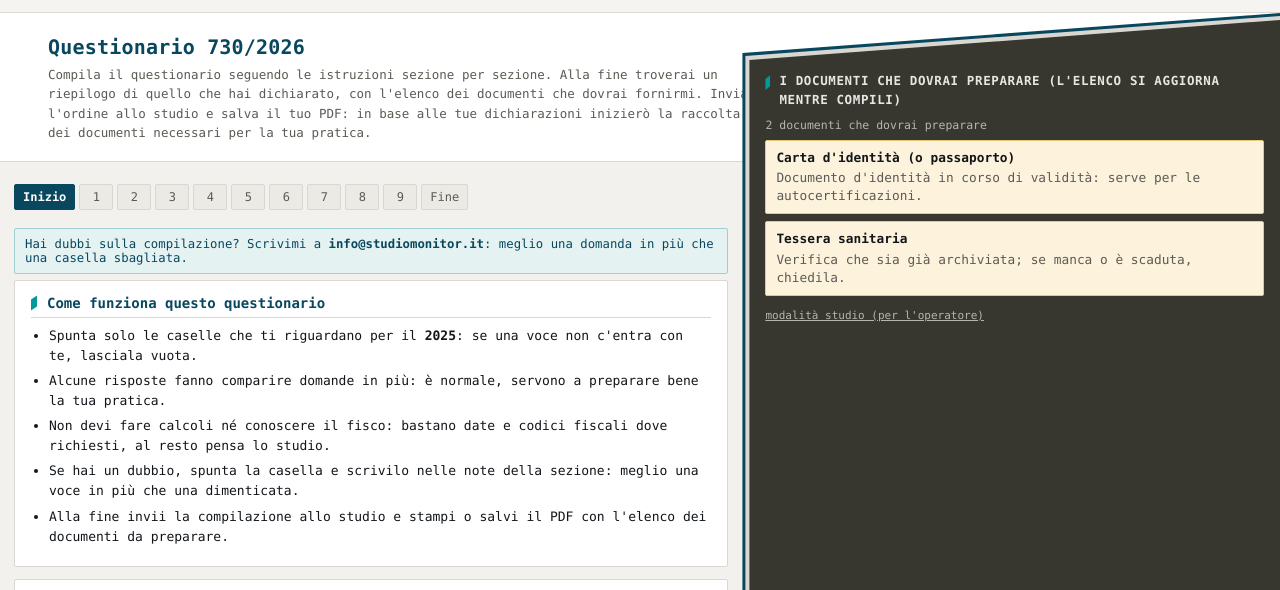
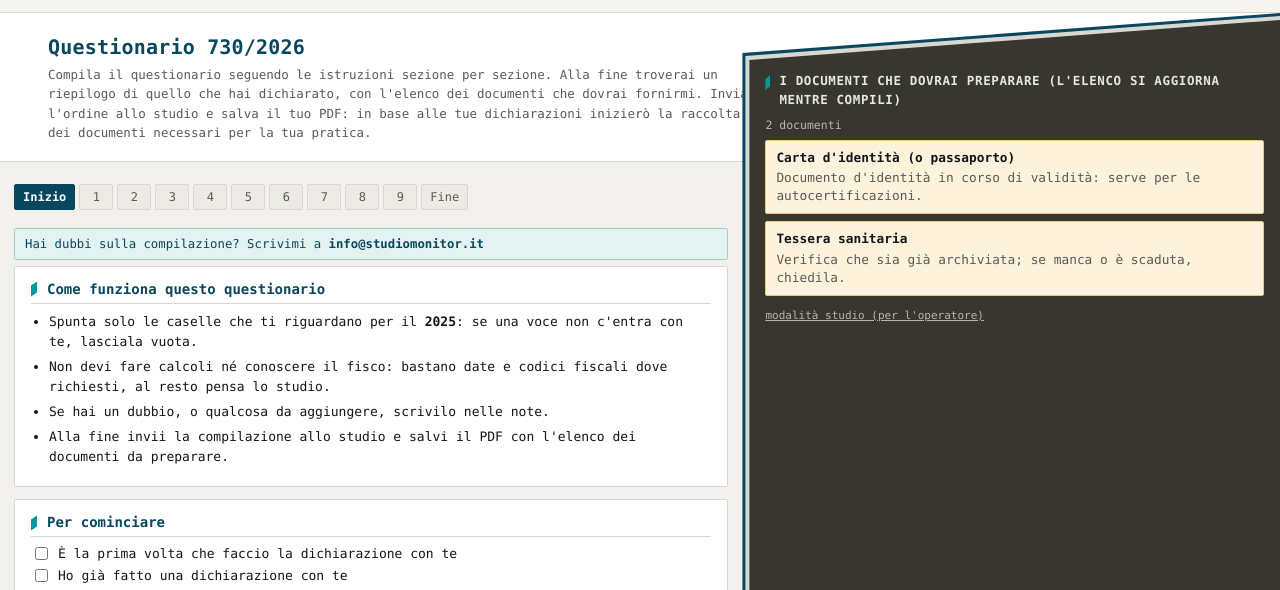
Before and after one commit to lumorselli/sito-studiomonitor, a plain HTML site: page questionario-730.html in a window 1280 px wide. Shown: the part 177-767 px from the top of the page. Drawn offline with Linux system fonts and the light colour scheme.

Commit message:
Add files via upload

```diff
--- a/questionario-730.html
+++ b/questionario-730.html
@@ -296,6 +296,8 @@
   #invio_status.err{font-size:14px;font-weight:700;color:#a15c00;background:var(--cli);border:2px solid var(--cli-border);border-radius:2px;padding:10px 12px;margin-top:10px;}
   #invio_status.ok{color:var(--giallo);font-weight:700;}
   .req{color:#a15c00;font-weight:700;}
+  /* avviso importante dentro il modulo: stessa famiglia giallo/ambra del box errore invio */
+  .notebox-warn{background:var(--cli);border:2px solid var(--cli-border);border-radius:2px;padding:8px 10px;font-size:12.3px;color:#a15c00;margin:6px 0;line-height:1.5;}
   #print-area{display:none;}
   @media print{
     header, .layout, .q-footer, .q-intro, .torna-btn{display:none !important;}
@@ -390,16 +392,15 @@
 
     <div id="stepper" class="cliente-only"></div>
 
-    <div class="notebox">Hai dubbi sulla compilazione? Scrivimi a <b class="cfg-email">info@studiomonitor.it</b>: meglio una domanda in più che una casella sbagliata.</div>
+    <div class="notebox">Hai dubbi sulla compilazione? Scrivimi a <b class="cfg-email">info@studiomonitor.it</b></div>
 
     <div class="card">
       <h2>Come funziona questo questionario</h2>
       <ul class="introlist">
         <li>Spunta solo le caselle che ti riguardano per il <b>2025</b>: se una voce non c'entra con te, lasciala vuota.</li>
-        <li>Alcune risposte fanno comparire domande in più: è normale, servono a preparare bene la tua pratica.</li>
         <li>Non devi fare calcoli né conoscere il fisco: bastano date e codici fiscali dove richiesti, al resto pensa lo studio.</li>
-        <li>Se hai un dubbio, spunta la casella e scrivilo nelle note della sezione: meglio una voce in più che una dimenticata.</li>
-        <li>Alla fine invii la compilazione allo studio e stampi o salvi il PDF con l'elenco dei documenti da preparare.</li>
+        <li>Se hai un dubbio, o qualcosa da aggiungere, scrivilo nelle note.</li>
+        <li>Alla fine invii la compilazione allo studio e salvi il PDF con l'elenco dei documenti da preparare.</li>
       </ul>
     </div>
 
@@ -409,8 +410,7 @@
       <label class="q"><input type="checkbox" data-q="q_gia_cliente" data-excl="start"> Ho già fatto una dichiarazione con te</label>
       <div class="notebox child" data-parent="q_gia_cliente" style="display:none">
         Bene: molti dei tuoi dati e documenti potrebbero già essere nei miei archivi, e la preparazione
-        della pratica sarà più rapida. Compila comunque tutto il questionario: vale quello che è
-        successo nel 2025.
+        della pratica sarà più rapida. Compila comunque tutto il questionario.
       </div>
       <label class="q" style="margin-top:8px;"><input type="checkbox" data-q="q_per_conto_altri"> Compilo questa dichiarazione per conto di un'altra persona (minore, persona tutelata o deceduta)</label>
       <div class="child" data-parent="q_per_conto_altri" style="display:none">
@@ -429,7 +429,7 @@
         </div>
         <div class="field"><label>Residenza di chi compila</label><input type="text" data-field="dich_residenza"></div>
         <div class="field"><label>Data del decesso (solo se sei erede)</label><input type="date" data-field="dich_data_decesso" min="2025-01-01" max="2026-09-30"></div>
-        <div class="hint">In dichiarazione servono i dati di entrambi: i tuoi (chi presenta) e quelli della persona per cui dichiari. Se sei erede, il 730 si può usare per i decessi avvenuti fino al 30-09-2026; il rimborso arriva direttamente dall'Agenzia delle Entrate, quindi nella sezione 8 spunta anche "Non ho un sostituto d'imposta" e indica l'IBAN tuo, come erede.</div>
+        <div class="notebox-warn">In dichiarazione servono i dati di entrambi: i tuoi (chi presenta) e quelli della persona per cui dichiari. Se sei erede, il 730 si può usare per i decessi avvenuti fino al 30-09-2026; il rimborso arriva direttamente dall'Agenzia delle Entrate, quindi nella sezione 8 spunta anche "Non ho un sostituto d'imposta" e indica l'IBAN tuo, come erede.</div>
       </div>
       <div class="sez-avvisi" id="avv-percominciare"></div>
     </div>
@@ -1048,7 +1048,7 @@ function render(){
   const cliItems = attivi.filter(m=> m.owner==='CLIENTE' || m.owner==='CLIENTE*' || m.owner==='STUDIO*' || m.owner==='STUDIO/CLIENTE');
 
   document.getElementById('count-studio').textContent = studioItems.length+' documenti da recuperare';
-  document.getElementById('count-cli').textContent = cliItems.length+(IS_STUDIO?' documenti da chiedere al cliente':' documenti che dovrai preparare');
+  document.getElementById('count-cli').textContent = cliItems.length+(IS_STUDIO?' documenti da chiedere al cliente':' documenti');
   document.getElementById('list-studio').innerHTML = studioItems.length? studioItems.map(m=>itemHtml(m,'studio')).join('') : '<div class="empty">Nessun documento in Doc STUDIO. Spunta le caselle a sinistra.</div>';
   document.getElementById('list-cli').innerHTML = cliItems.length? cliItems.map(m=>itemHtml(m,'cli')).join('') : '<div class="empty">Nessun documento da chiedere al cliente al momento.</div>';
 
```
